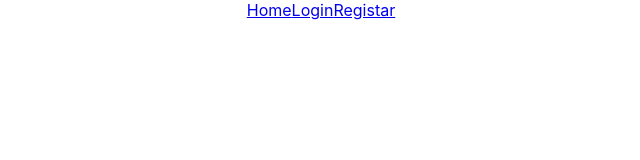
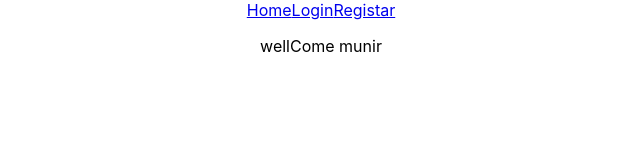
Before and after one commit to munir79/Context-Method-of-Authentication, a React (Create React App) app: page / in a window 1280 px wide. Shown: the top 160 px of the page, without its empty margins (319-959 px from the left). Built offline with nearby package versions, Linux system fonts and the light colour scheme.

Commit message:
use usecontext and display name see in header

```diff
--- a/src/Contex/UserContex.js
+++ b/src/Contex/UserContex.js
@@ -1,9 +1,10 @@
 import React, { createContext } from 'react';
+export const AuthContext=createContext();
 
 const UserContex = ({children}) => {
-    const AuthContext=createContext();
 
-    const user={dispalyName:'munir'}
+
+     const user={dispalyName:'munir'}
 
   const authinfo={user};
 
--- a/src/Header/Header.js
+++ b/src/Header/Header.js
@@ -1,12 +1,18 @@
-import React from 'react';
+import React, { useContext } from 'react';
 import { Link } from 'react-router-dom';
+import { AuthContext } from '../Contex/UserContex';
 
 const Header = () => {
+    const {user}=useContext(AuthContext);
+    console.log('contex:',user);
     return (
         <div>
             <Link to='/home'>Home</Link>
             <Link to='/login'>Login</Link>
             <Link to='/registar'>Registar</Link>
+
+          {user?.dispalyName && <p> wellCome {user.dispalyName}</p>}
+
         </div>
     );
 };
```
